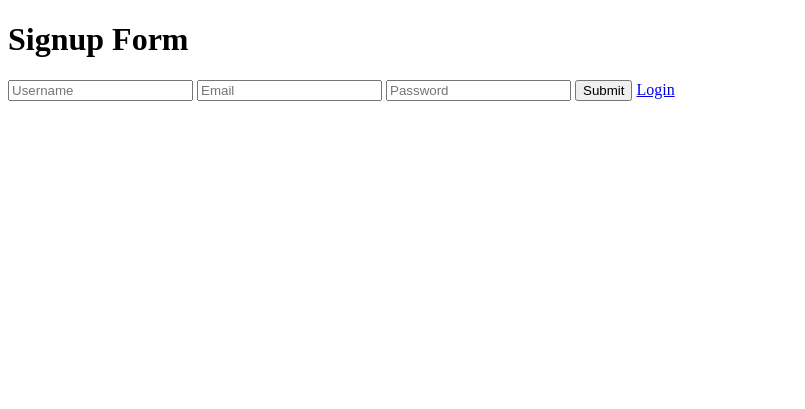
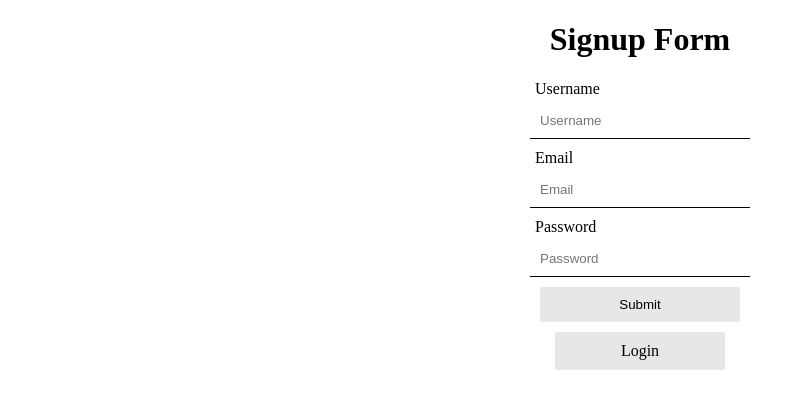
Before and after one commit to valentincgd/Flask_Web_App, a Flask app: page /signup in a window 1280 px wide. Shown: the top 409 px of the page, without its empty margins (0-805 px from the left). Run offline with Flask 2, Linux system fonts and the light colour scheme.

Commit message:
change html

```diff
--- a/templates/signup.html
+++ b/templates/signup.html
@@ -4,16 +4,28 @@
     <meta charset="UTF-8">
     <meta http-equiv="X-UA-Compatible" content="IE=edge">
     <meta name="viewport" content="width=device-width, initial-scale=1.0">
+    <link rel="stylesheet" href="static/css/log.css">
     <title>Document</title>
 </head>
 <body>
+    <div class="container">
         <h1 class="h1">Signup Form</h1>
-    <form action="/signup" method="POST">
-        <input type="text" name="username" placeholder="Username">
+        <form action="/login" method="POST" class="form-group">
+            <div class="block">
+                <label for="email">Username</label>
+                <input type="text" name="Username" placeholder="Username">
+            </div>
+            <div class="block">
+                <label for="email">Email</label>
                 <input type="email" name="email" placeholder="Email">
+            </div>
+            <div class="block">
+                <label for="password">Password</label>
                 <input type="password" name="password" placeholder="Password">
+            </div>
             <button type="submit">Submit</button>
             <a href="/login">Login</a>
         </form>
+    </div>
 </body>
 </html>
```
Also changed, not shown: templates/login.html (+9 -1 lines). Lines whose indentation alone changed are shown as unchanged.
